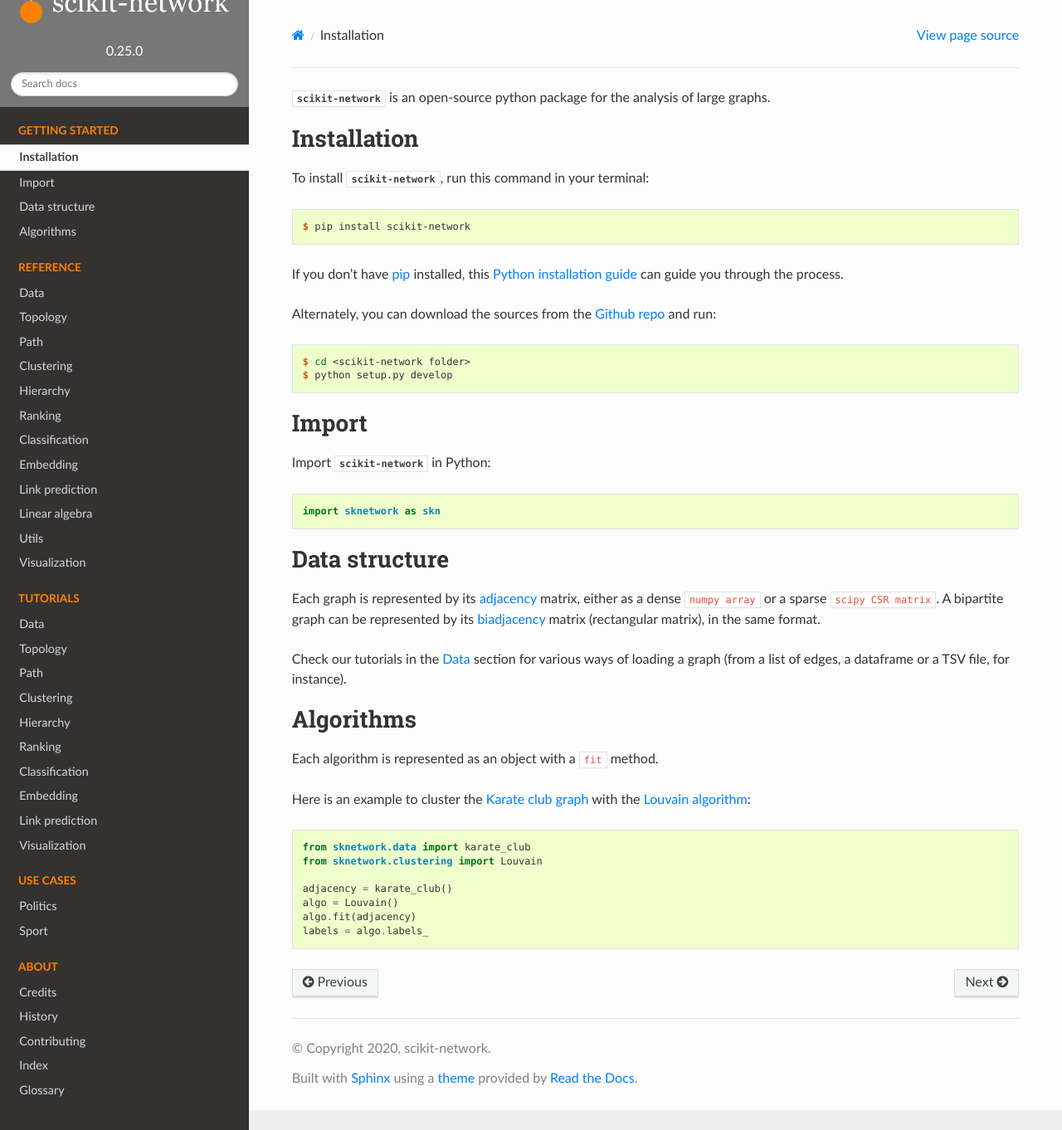
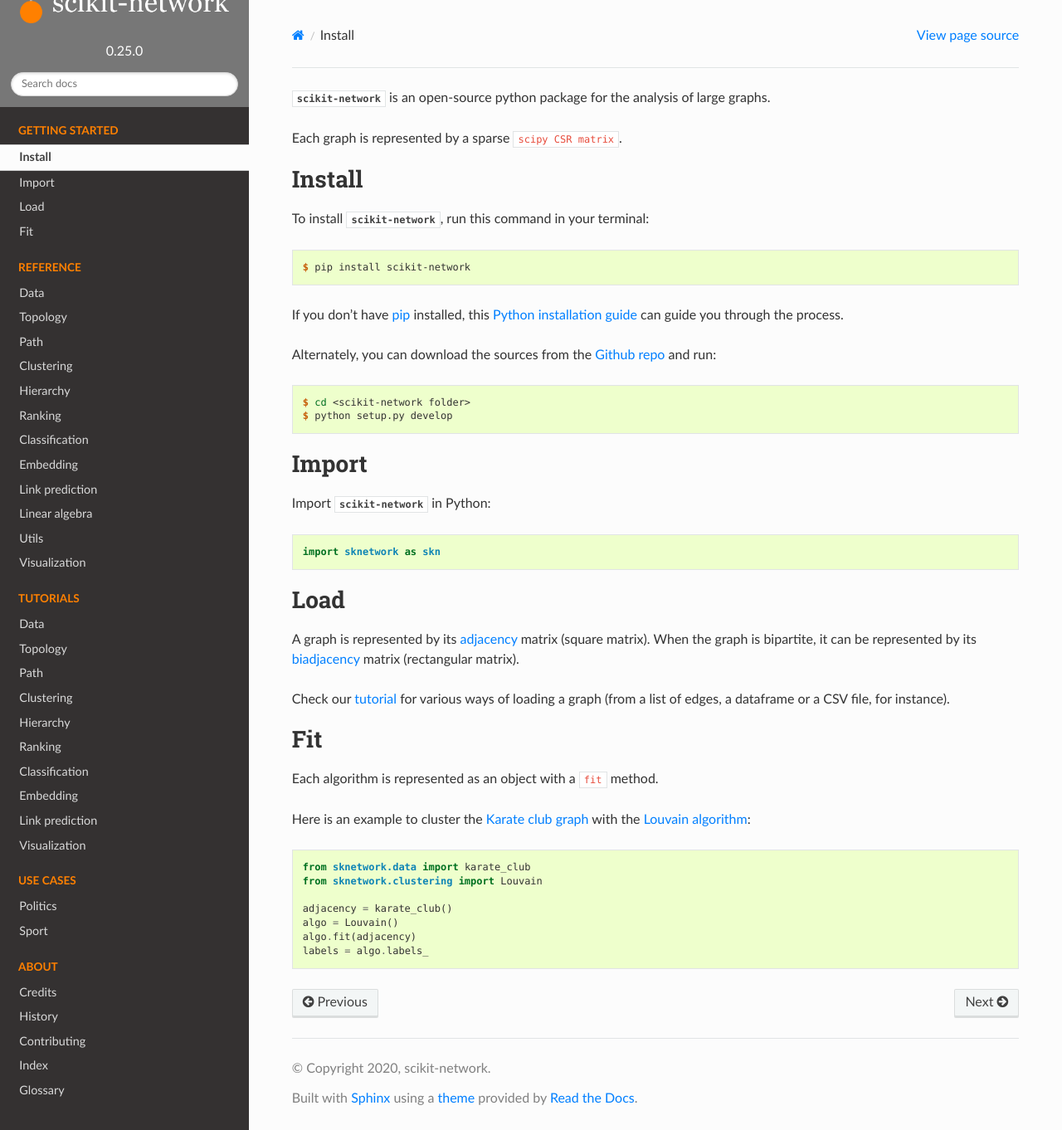
Before and after one commit to sknetwork-team/scikit-network, a Sphinx documentation site: the page built from docs/first_steps.rst, in a window 1280 px wide and 1362 px high. Shown: the whole window at 83% size. Built offline with Sphinx 7.4.7 and the Read the Docs theme 2.0.0, drawn with Linux system fonts in a browser that asks for light colours; pages that are not in the unit, such as notebooks, are missing from menus.

Commit message:
Clean README / first steps

```diff
--- a/docs/first_steps.rst
+++ b/docs/first_steps.rst
@@ -2,9 +2,10 @@
 
 :mod:`scikit-network` is an open-source python package for the analysis of large graphs.
 
+Each graph is represented by a sparse ``scipy CSR matrix``.
 
-Installation
-------------
+Install
+-------
 
 To install :mod:`scikit-network`, run this command in your terminal:
 
@@ -36,18 +37,17 @@
 
     import sknetwork as skn
 
-Data structure
---------------
+Load
+----
 
-Each graph is represented by its :term:`adjacency` matrix, either as a dense ``numpy array``
-or a sparse ``scipy CSR matrix``.
-A bipartite graph can be represented by its :term:`biadjacency` matrix (rectangular matrix), in the same format.
+A graph is represented by its :term:`adjacency` matrix (square matrix).
+When the graph is bipartite, it can be represented by its :term:`biadjacency` matrix (rectangular matrix).
 
-Check our tutorials in the :ref:`Data<DataTag>` section for various ways of loading a graph
-(from a list of edges, a dataframe or a TSV file, for instance).
+Check our :ref:`tutorial<DataTag>` for various ways of loading a graph
+(from a list of edges, a dataframe or a CSV file, for instance).
 
-Algorithms
-----------
+Fit
+---
 
 Each algorithm is represented as an object with a ``fit`` method.
 
--- a/docs/index.rst
+++ b/docs/index.rst
@@ -29,6 +29,7 @@
 .. toctree::
    :maxdepth: 2
    :caption: Tutorials
+   :name: tutorials
 
    tutorials/data/index
    tutorials/topology/index
@@ -44,6 +45,7 @@
 .. toctree::
    :maxdepth: 1
    :caption: Use cases
+   :name: use_cases
 
    use_cases/text
    use_cases/wikipedia
--- a/docs/reference/data.rst
+++ b/docs/reference/data.rst
@@ -18,7 +18,7 @@
 Files
 *****
 
-Check the tutorial for importing graphs from dataframes (see Tutorials / Data).
+Check the :ref:`tutorial<DataTag>` for importing graphs from dataframes.
 
 .. autofunction:: sknetwork.data.from_csv
 
```
Also changed, not shown: README.rst (+6 -4 lines).
